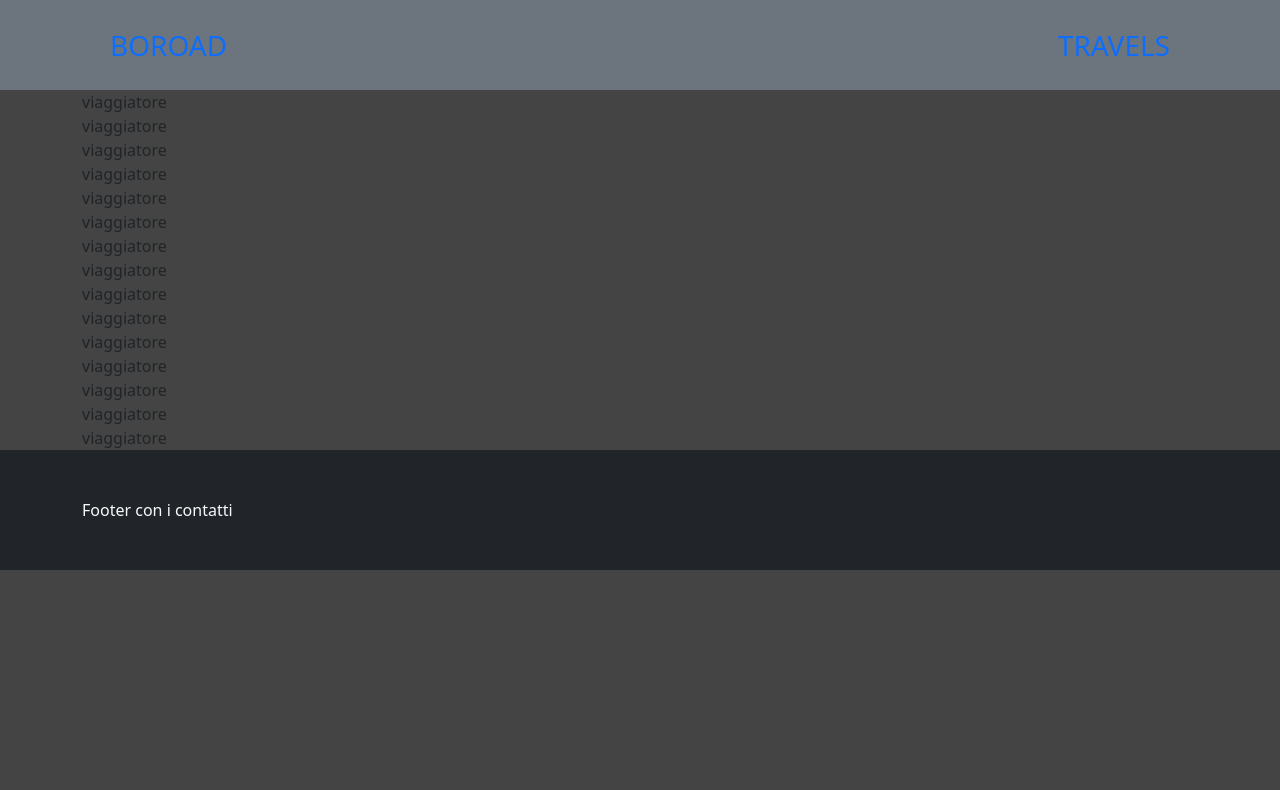
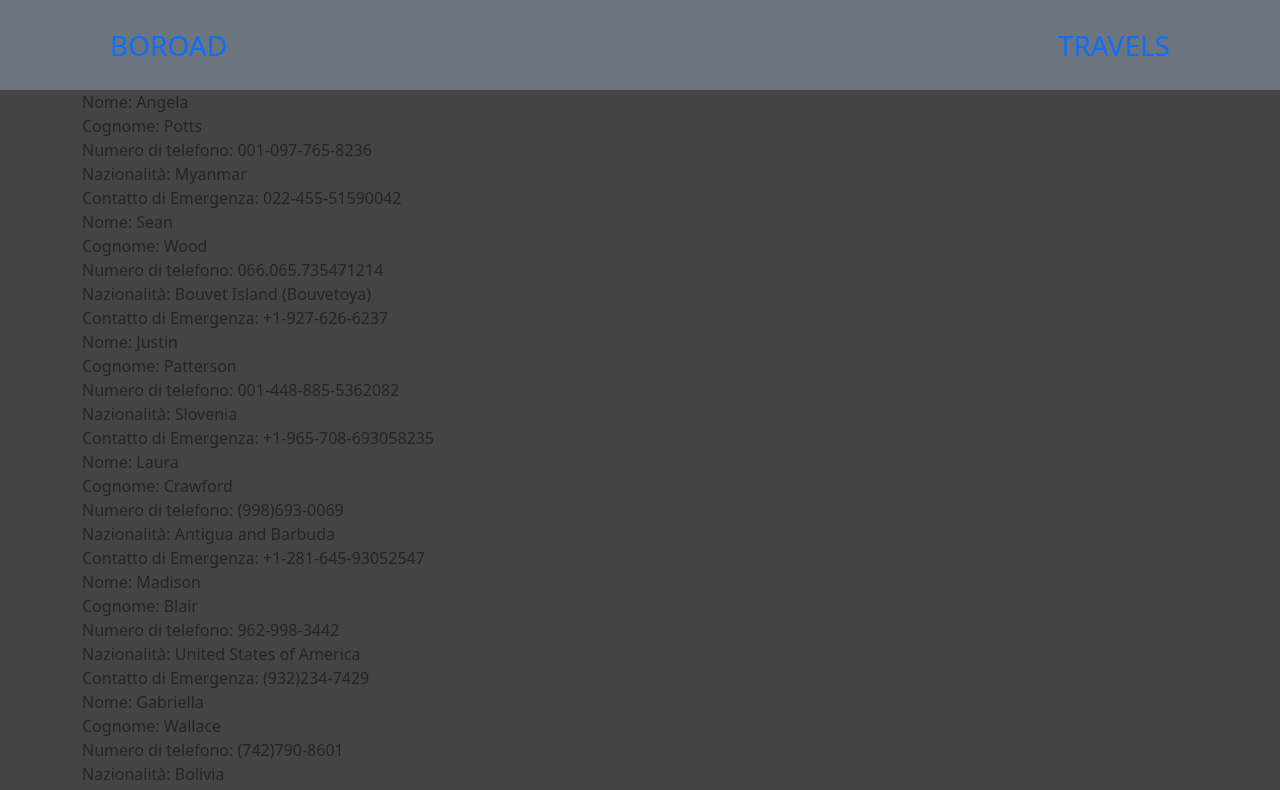
Before and after one commit to simoneburrai/boo-road-webapp, a React (Vite) app: page /travels/1/travellers in a window 1280 px wide. Shown: the top 790 px of the page. Built offline with nearby package versions, Linux system fonts and the light colour scheme.

Commit message:
feat: added all travellers infos on page

```diff
--- a/src/components/TravellerCard.jsx
+++ b/src/components/TravellerCard.jsx
@@ -1,10 +1,22 @@
 const TravellerCard = ({traveller}) => {
-
+const {name, surname, number, nationality, emergencyNumber} = traveller;
     return (
         <div>
-            viaggiatore
+            <div>Nome: {name}</div>
+            <div>Cognome: {surname}</div>
+            <div>Numero di telefono: {number}</div>
+            <div>Nazionalità: {nationality}</div>
+            <div>Contatto di Emergenza: {emergencyNumber}</div>
         </div>
     )
 }
 
 export default TravellerCard;
+
+
+// "travelId": 17,
+// "name": "Jessica",
+// "surname": "Wilson",
+// "number": "525.601.2309",
+// "nationality": "Norfolk Island",
+// "emergencyNumber": "+1-910-139-9161"
```
